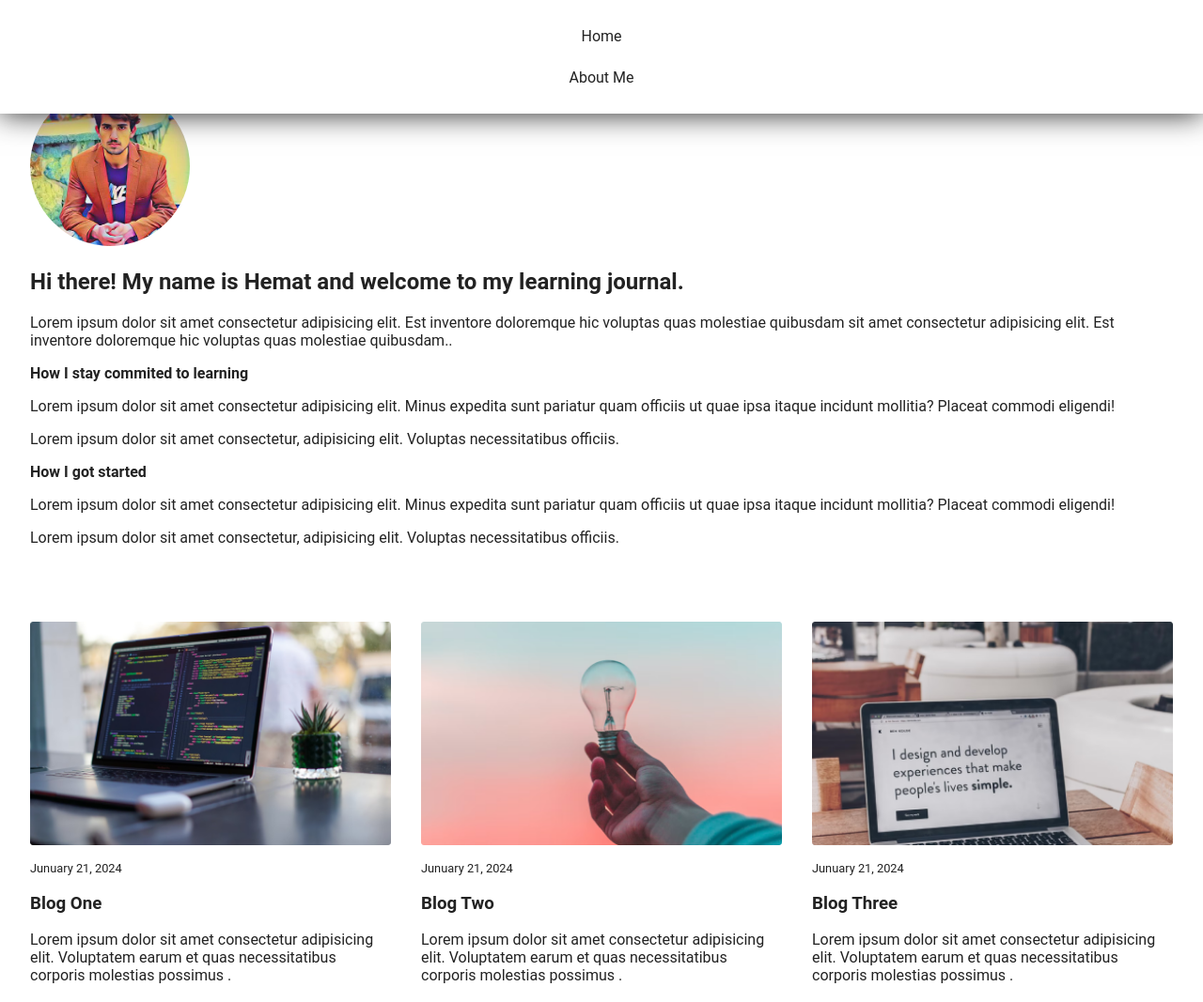
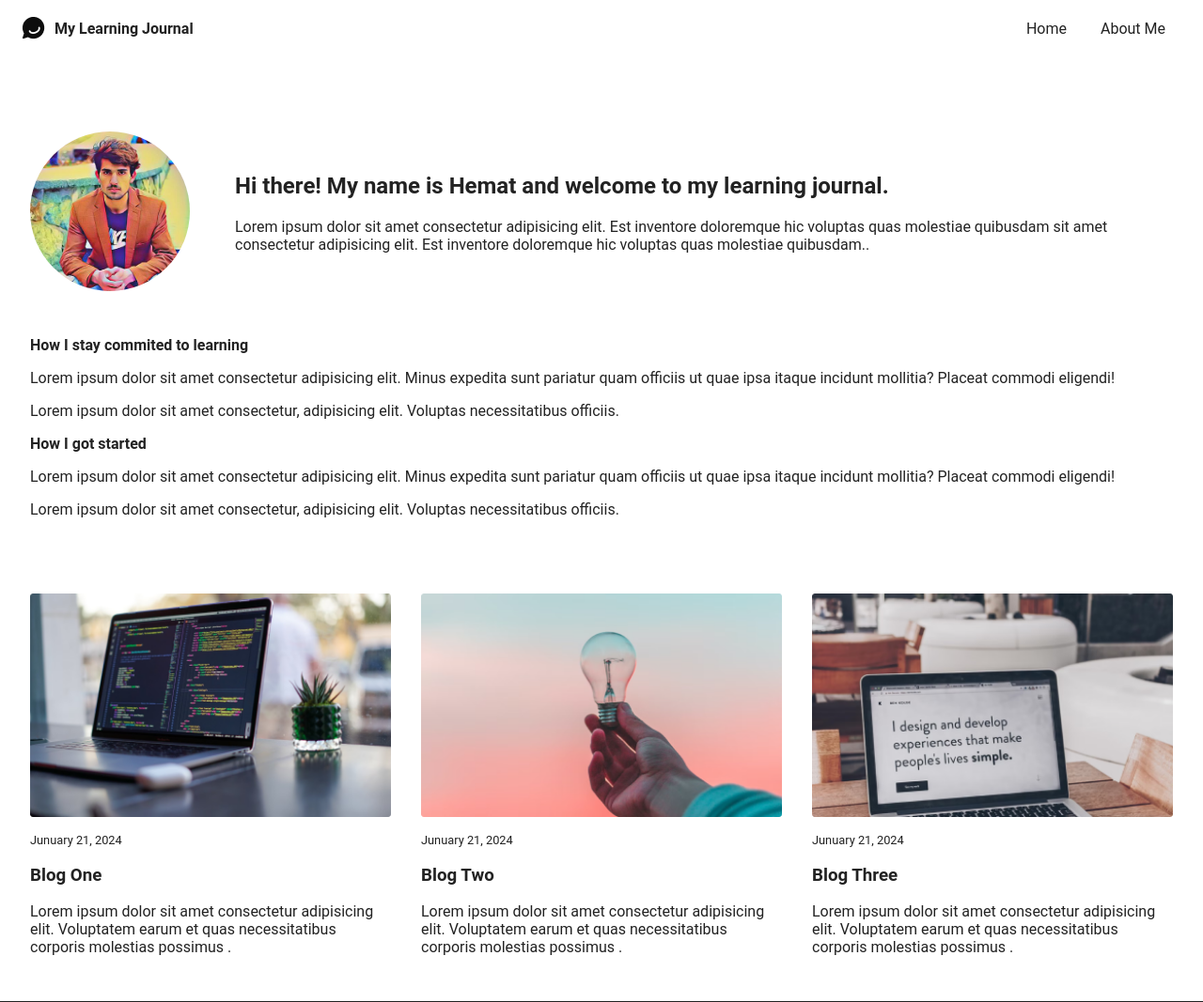
Before and after one commit to hematw/Learning-Journal, a plain HTML site: page about.html in a window 1280 px wide. Shown: the top 1067 px of the page at 94% size. Drawn offline with Linux system fonts and the light colour scheme.

Commit message:
Humburger Menu complete

```diff
--- a/about.html
+++ b/about.html
@@ -14,10 +14,10 @@
             <img src="images/logo.png" alt="logo" class="logo" />
             <h3>My Learning Journal </h3>
         </div>
-        <button class="menu-btn">
-            <img src="images/menu.svg" alt="dh">
+        <button class="menu-btn" id="menu-btn">
+            <img src="images/menu.svg">
         </button>
-        <nav>
+        <nav id="menu">
             <ul>
                 <li><a href="/">Home</a></li>
                 <li><a href="/about.html">About Me</a></li>
@@ -27,12 +27,17 @@
 
     <section>
         <div class="about-content">
+            <div class="main-info">
                 <img src="images/profile.jpeg" alt="">
+                <div>
                     <h1>Hi there! My name is Hemat and welcome to my learning journal.</h1>
                     <p>Lorem ipsum dolor sit amet consectetur adipisicing elit. Est inventore doloremque hic voluptas quas
                         molestiae quibusdam sit amet consectetur adipisicing elit. Est inventore doloremque hic voluptas quas
                         molestiae quibusdam..
                     </p>
+                </div>
+            </div>
+            <div>
                 <div class="commited">
                     <p class="title">How I stay commited to learning</p>
                     <p>Lorem ipsum dolor sit amet consectetur adipisicing elit. Minus expedita sunt pariatur quam officiis ut quae ipsa itaque incidunt mollitia? Placeat commodi eligendi!</p>
@@ -42,6 +47,7 @@
                     <p class="title">How I got started</p>
                     <p>Lorem ipsum dolor sit amet consectetur adipisicing elit. Minus expedita sunt pariatur quam officiis ut quae ipsa itaque incidunt mollitia? Placeat commodi eligendi!</p>
                     <p>Lorem ipsum dolor sit amet consectetur, adipisicing elit. Voluptas necessitatibus officiis.</p>
+                </div>
             </div>
         </div>
     </section>
@@ -78,6 +84,8 @@
             <p>Copyright &copy; 2024</p>
         </footer>
     </section>
+
+    <script src="script.js"></script>
 </body>
 
 </html>
--- a/script.js
+++ b/script.js
@@ -0,0 +1,7 @@
+const menuBtn = document.getElementById('menu-btn');
+const navMenu = document.getElementById('menu');
+
+
+menuBtn.addEventListener('click', ()=>  {
+  navMenu.classList.toggle('open');
+})
--- a/style.css
+++ b/style.css
@@ -1,15 +1,16 @@
+/* Reset default box-sizing */
 * {
     box-sizing: border-box;
-    /* margin: 0; */
-    /* padding: 0; */
 }
 
+/* Base styles */
 body {
     margin: 0;
     font-family: "Roboto", Tahoma, Verdana, sans-serif;
     color: #222;
 }
 
+/* Header styles */
 header {
     display: flex;
     justify-content: space-between;
@@ -33,35 +34,58 @@ header {
     margin-right: 10px;
 }
 
+/* Navigation styles */
 nav {
-    display: none;
+    display: block;
     position: absolute;
+    top: -100%;
     left: 0;
-    top: 0;
     width: 100%;
-    box-shadow: 0 0 30px #222;
+    box-shadow: 0 0 10px #222;
     background-color: #fff;
+    transition: all .5s ease-in-out;
+    z-index: 99;
+}
+
+nav.open {
+    top: 60px;
 }
 
 nav ul {
     list-style-type: none;
     text-align: center;
-    padding-left: 0;
+    padding: 0;
+    margin: 0;
+}
+
+nav li {
+    transition: background-color 0.3s ease;
+}
+
+nav li:hover {
+    background-color: #edebeb;
 }
 
 nav li a {
-    width: 100%;
-    display: inline-block;
+    display: block;
     text-decoration: none;
     color: #222;
-    padding: 0.8em;
+    padding: 2em 0.8em;
 }
 
+.menu-btn {
+    background-color: transparent;
+    width: 40px;
+    border: none;
+}
+
+/* Section One styles */
 .section-one {
     position: relative;
     background-image: url("images/background2.jpg");
     background-position: center;
     background-size: cover;
+    height: calc(100vh - 60px);
 }
 
 .main-content {
@@ -94,6 +118,7 @@ nav li a {
     width: 100%;
 }
 
+/* Footer styles */
 footer {
     width: 100%;
     text-align: center;
@@ -115,14 +140,7 @@ footer {
     font-weight: 600;
 }
 
-.menu-btn {
-    display: block;
-    width: 40px;
-    background-color: transparent;
-    border: none;
-}
-
-
+/* Media Queries */
 @media (min-width: 768px) {
     .section-one {
         height: calc(100vh - 60px);
@@ -130,6 +148,8 @@ footer {
 
     .main-content {
         width: 65vw;
+        position: absolute;
+        bottom: 0;
     }
 
     .main-content p {
@@ -144,11 +164,30 @@ footer {
         font-size: 2.5rem;
     }
 
-    nav {
-        display: block;
+    .menu-btn {
+        display: none;
     }
-    .main-content {
-        position: absolute;
-        bottom: 0;
+
+    nav.open, nav {
+        box-shadow: none;
+        width: initial;
+        position: relative;
+        top: 0;
+        left: 0;
+    }
+
+    nav ul li {
+        display: inline-block;
+    }
+
+    nav li a {
+        padding: 1em;
+    }
+
+    .main-info {
+        display: flex;
+        align-items: center;
+        gap: 3em;
+        margin: 3em 0;
     }
 }
```
Also changed, not shown: index.html (+5 -3 lines). Lines whose indentation alone changed are shown as unchanged.
